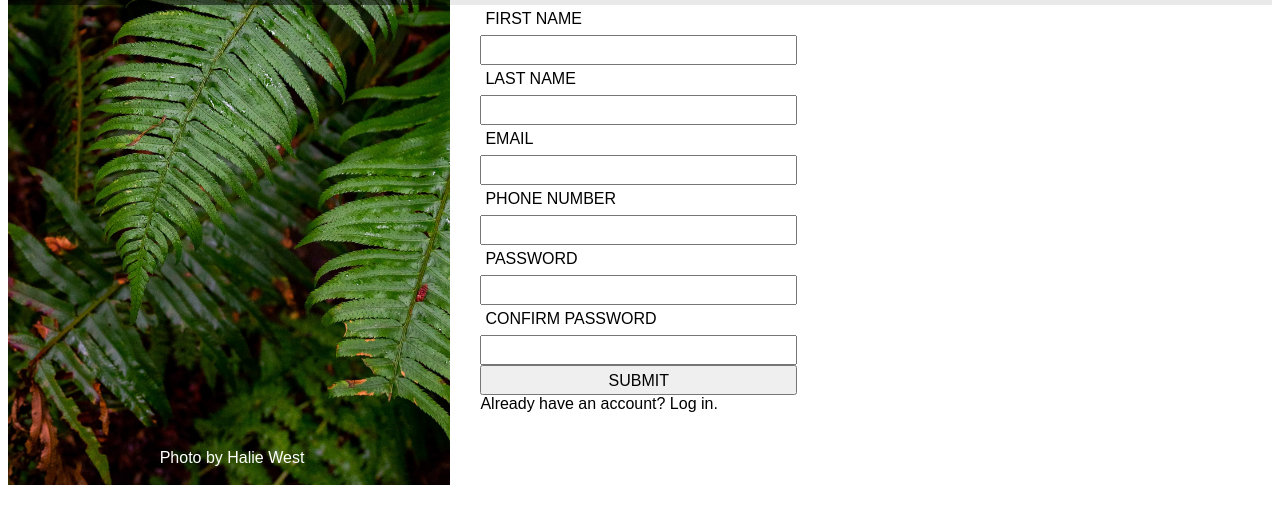
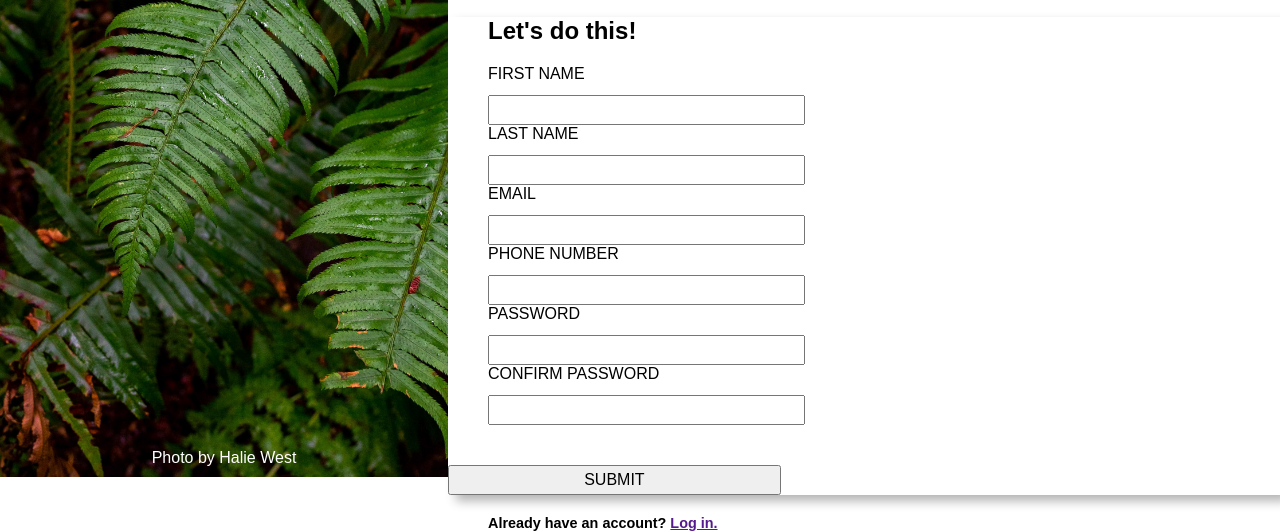
Before and after one commit to giuliorocca/signup-form, a plain HTML site: page index.html in a window 1280 px wide. Shown: the part 323-854 px from the top of the page. Before the commit the page ends 816 px from the top, so only its background shows below. Drawn offline with Linux system fonts and the light colour scheme; a web font is replaced by a local one.

Commit message:
create basic layout v2

```diff
--- a/index.html
+++ b/index.html
@@ -32,7 +32,11 @@
                 </div>
             </div>
 
+            <div id="top_form_container">
                 <div id="form">
+                    <div id="form_greeting">
+                        Let's do this!
+                    </div>
                     <div id="top_form">
                         <form action="" method="">
                             <label for="first_name">FIRST NAME</label>
@@ -48,13 +52,15 @@
                             <label for="password">CONFIRM PASSWORD</label>
                             <input type="password_confirm" id="password_confirm" name="password_confirm">
                     </div>
+            </div>
 
                     <div id="bottom_form">
                         <button type="submit">SUBMIT</button>
-                    Already have an account? Log in.
                     </div>
-
                         </form>
+                </div>
+                <div id="account_login">
+                    Already have an account? <a href="">Log in.</a>
                 </div>
         </div>
     </div>
--- a/styles.css
+++ b/styles.css
@@ -5,6 +5,8 @@
 
 body {
     font-family: Arial, Helvetica, sans-serif;
+    margin: 0px;
+    padding: 0px;
 }
 
 p {
@@ -21,7 +23,7 @@ select {
   margin: 0;
   box-sizing: border-box;
   width: 40%;
-  padding: 5px;
+  padding: 0px;
   height: 30px;
 }
 
@@ -78,7 +80,7 @@ select {
     width: 45rem;
     font-size: 1.5rem;
     font-weight:bold;
-    padding-left: 30px;
+    padding-left: 40px;
     position: absolute;
     bottom: 50px;
 }
@@ -88,5 +90,30 @@ select {
 }
 
 #form {
-    padding-left: 30px;
+    margin-top: 20px;
+    padding-left: 40px;
 }
+
+#form_greeting {
+    margin-top: 20px;
+    margin-bottom: 20px;
+    font-size: 1.5rem;
+    font-weight: bold;
+}
+
+#top_form_container {
+    box-shadow:  8px 6px 10px rgba(0, 0, 0, 0.3);
+    margin-bottom: 20px;
+}
+
+#bottom_form {
+    margin-top: 40px;
+}
+
+#account_login {
+    margin-top: 20px;
+    margin-bottom: 20px;
+    padding-left: 40px;
+    font-size: 0.9rem;
+    font-weight: bold;
+}
```
Lines whose indentation alone changed are shown as unchanged.
